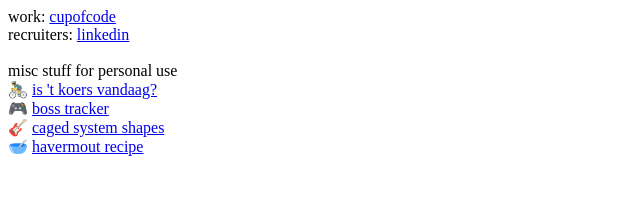
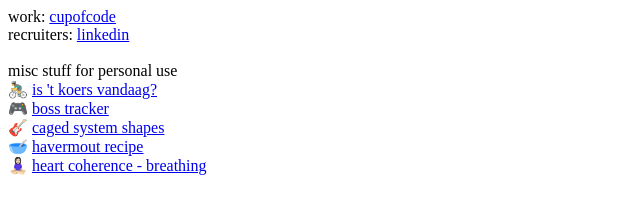
Before and after one commit to cabaret/jorisooms.be, a plain HTML site: page index.html in a window 1280 px wide. Shown: the whole page, without its empty margins (0-640 px from the left). Drawn offline with Linux system fonts and the light colour scheme.

Commit message:
Update index.html

```diff
--- a/index.html
+++ b/index.html
@@ -29,5 +29,8 @@
     <div>
       🥣 <a href="https://havermout.jorisooms.be">havermout recipe</a>
     </div>
+    <div>
+      🧘🏻‍♀️ <a href="https://breathe.jorisooms.be">heart coherence - breathing</a>
+    </div>
   </body>
 </html>
```
